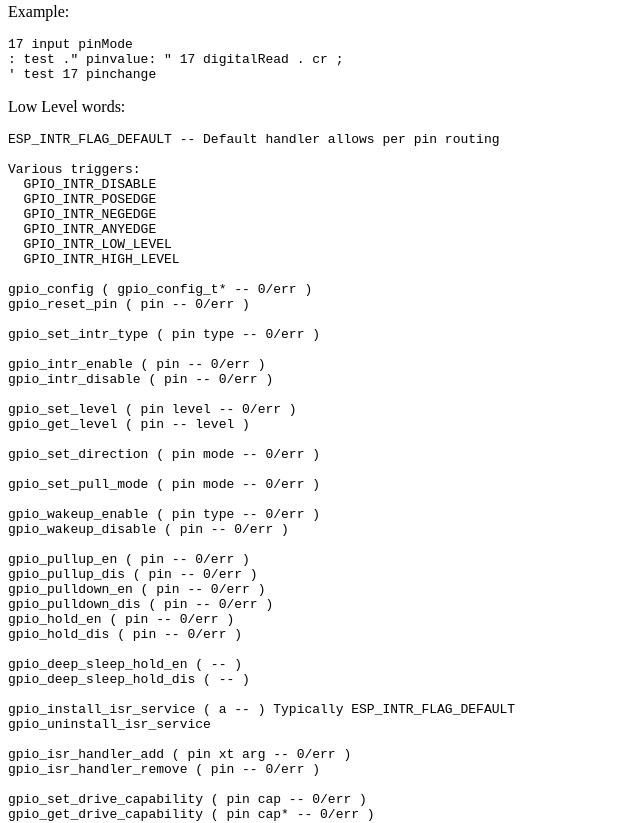
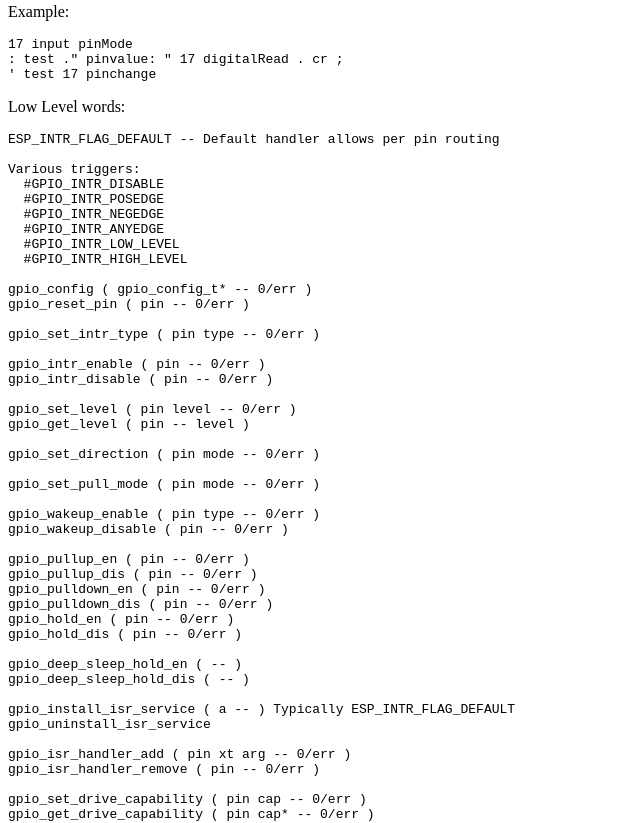
Before and after one commit to flagxor/ueforth, a plain HTML site: page ueforth/site/ESP32forth.html in a window 1280 px wide. Shown: the part 4350-5173 px from the top of the page, without its empty margins (0-640 px from the left). Drawn offline with Linux system fonts and the light colour scheme.

Commit message:
Avoid gpio_intr_disable collision by prefixing constants with #.

```diff
--- a/ueforth/site/ESP32forth.html
+++ b/ueforth/site/ESP32forth.html
@@ -347,12 +347,12 @@ pinchange ( xt pin -- ) Call xt when pin changes.
 ESP_INTR_FLAG_DEFAULT -- Default handler allows per pin routing
 
 Various triggers:
-  GPIO_INTR_DISABLE
-  GPIO_INTR_POSEDGE
-  GPIO_INTR_NEGEDGE
-  GPIO_INTR_ANYEDGE
-  GPIO_INTR_LOW_LEVEL
-  GPIO_INTR_HIGH_LEVEL
+  #GPIO_INTR_DISABLE
+  #GPIO_INTR_POSEDGE
+  #GPIO_INTR_NEGEDGE
+  #GPIO_INTR_ANYEDGE
+  #GPIO_INTR_LOW_LEVEL
+  #GPIO_INTR_HIGH_LEVEL
 
 gpio_config ( gpio_config_t* -- 0/err )
 gpio_reset_pin ( pin -- 0/err )
```
Also changed, not shown: 1 other file.
